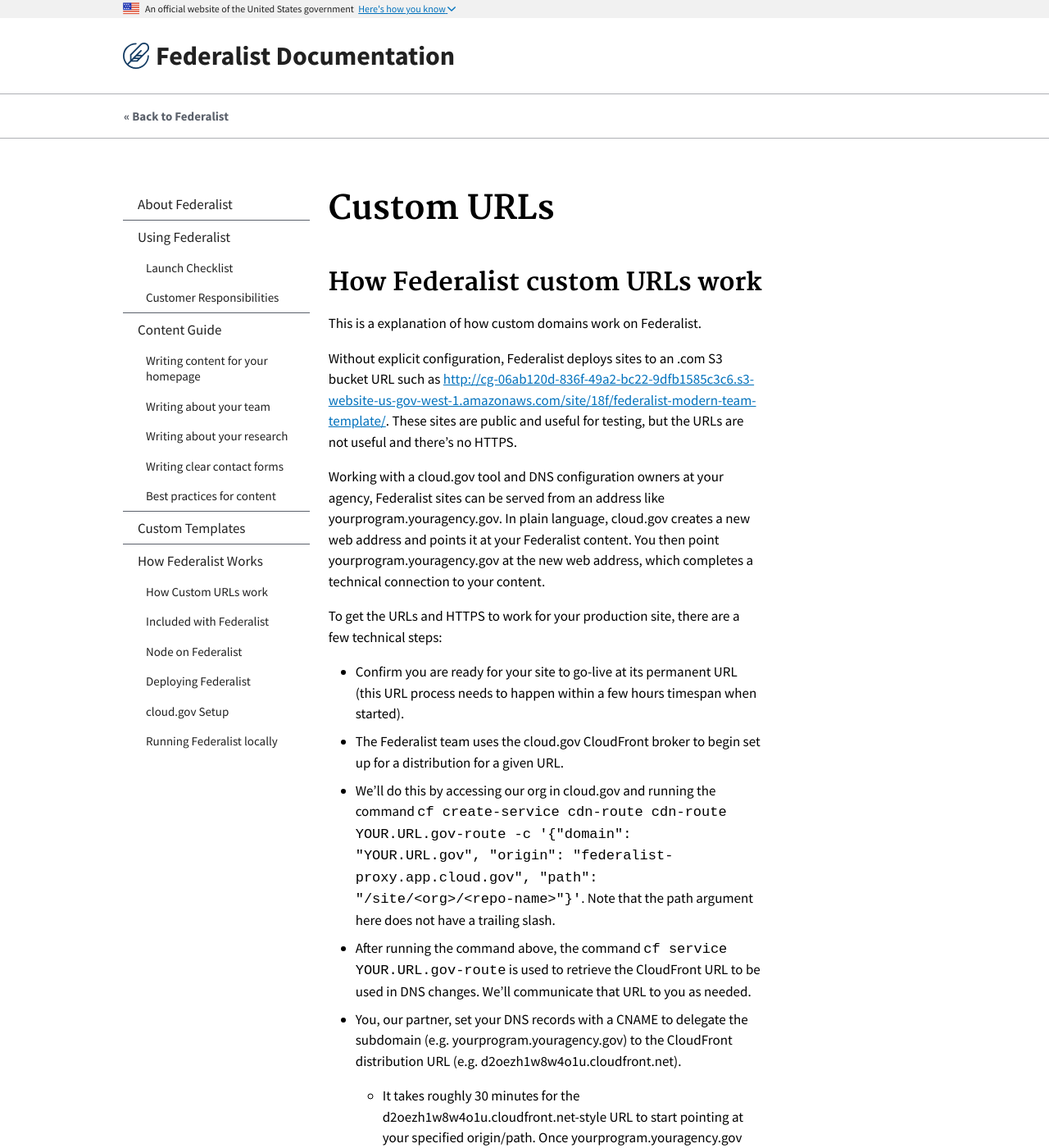
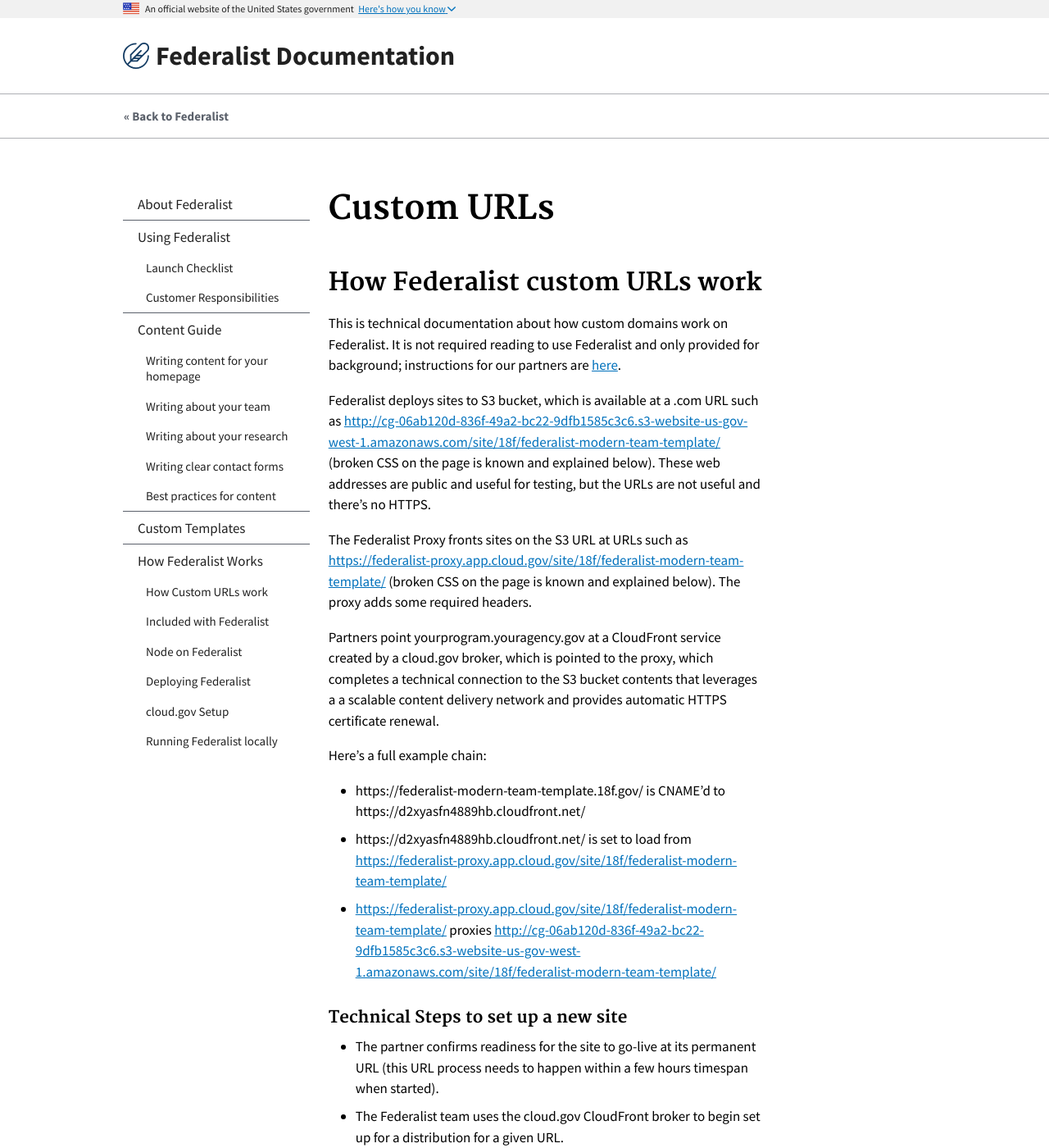
Before and after one commit to Macy-FK/federaliste, a Jekyll site: the page built from pages/how-federalist-works/custom-urls.md, in a window 1280 px wide and 1400 px high. Shown: the whole window at 82% size. Built offline with Jekyll 4.4.1, drawn with Linux system fonts in a browser that asks for light colours; Markdown is read by kramdown in place of the engine named in the settings; some of the changed text lies outside the part shown.

Commit message:
overhauled the custom URL page

```diff
--- a/pages/how-federalist-works/custom-urls.md
+++ b/pages/how-federalist-works/custom-urls.md
@@ -5,21 +5,28 @@ parent: How Federalist Works
 
 ## How Federalist custom URLs work
 
-This is a explanation of how custom domains work on Federalist.
+This is technical documentation about how custom domains work on Federalist. It is not required reading to use Federalist and only provided for background; instructions for our partners are [here](/pages/using-federalist/launch-checklist/).
 
-Without explicit configuration, Federalist deploys sites to an .com S3 bucket URL such as [http://cg-06ab120d-836f-49a2-bc22-9dfb1585c3c6.s3-website-us-gov-west-1.amazonaws.com/site/18f/federalist-modern-team-template/](http://cg-06ab120d-836f-49a2-bc22-9dfb1585c3c6.s3-website-us-gov-west-1.amazonaws.com/site/18f/federalist-modern-team-template/). These sites are public and useful for testing, but the URLs are not useful and there's no HTTPS.
+Federalist deploys sites to S3 bucket, which is available at a .com URL such as [http://cg-06ab120d-836f-49a2-bc22-9dfb1585c3c6.s3-website-us-gov-west-1.amazonaws.com/site/18f/federalist-modern-team-template/](http://cg-06ab120d-836f-49a2-bc22-9dfb1585c3c6.s3-website-us-gov-west-1.amazonaws.com/site/18f/federalist-modern-team-template/) (broken CSS on the page is known and explained below). These web addresses are public and useful for testing, but the URLs are not useful and there's no HTTPS.
 
-Working with a cloud.gov tool and DNS configuration owners at your agency, Federalist sites can be served from an address like yourprogram.youragency.gov. In plain language, cloud.gov creates a new web address and points it at your Federalist content. You then point yourprogram.youragency.gov at the new web address, which completes a technical connection to your content.
+The Federalist Proxy fronts sites on the S3 URL at URLs such as [https://federalist-proxy.app.cloud.gov/site/18f/federalist-modern-team-template/](https://federalist-proxy.app.cloud.gov/site/18f/federalist-modern-team-template/) (broken CSS on the page is known and explained below). The proxy adds some required headers.
 
-To get the URLs and HTTPS to work for your production site, there are a few technical steps:
+Partners point yourprogram.youragency.gov at a CloudFront service created by a cloud.gov broker, which is pointed to the proxy, which completes a technical connection to the S3 bucket contents that leverages a a scalable content delivery network and provides automatic HTTPS certificate renewal.
 
- - Confirm you are ready for your site to go-live at its permanent URL (this URL process needs to happen within a few hours timespan when started).
+Here's a full example chain:
+ - https://federalist-modern-team-template.18f.gov/ is CNAME'd to https://d2xyasfn4889hb.cloudfront.net/
+ - https://d2xyasfn4889hb.cloudfront.net/ is set to load from [https://federalist-proxy.app.cloud.gov/site/18f/federalist-modern-team-template/](https://federalist-proxy.app.cloud.gov/site/18f/federalist-modern-team-template/)
+ - [https://federalist-proxy.app.cloud.gov/site/18f/federalist-modern-team-template/](https://federalist-proxy.app.cloud.gov/site/18f/federalist-modern-team-template/) proxies [http://cg-06ab120d-836f-49a2-bc22-9dfb1585c3c6.s3-website-us-gov-west-1.amazonaws.com/site/18f/federalist-modern-team-template/](http://cg-06ab120d-836f-49a2-bc22-9dfb1585c3c6.s3-website-us-gov-west-1.amazonaws.com/site/18f/federalist-modern-team-template/)
+
+### Technical Steps to set up a new site
+
+ - The partner confirms readiness for the site to go-live at its permanent URL (this URL process needs to happen within a few hours timespan when started).
  - The Federalist team uses the cloud.gov CloudFront broker to begin set up for a distribution for a given URL.
-  - We'll do this by accessing our org in cloud.gov and running the command `cf create-service cdn-route cdn-route YOUR.URL.gov-route -c '{"domain": "YOUR.URL.gov", "origin": "federalist-proxy.app.cloud.gov", "path": "/site/<org>/<repo-name>"}'`. Note that the path argument here does not have a trailing slash.
- - After running the command above, the command `cf service YOUR.URL.gov-route` is used to retrieve the CloudFront URL to be used in DNS changes. We'll communicate that URL to you as needed.
- - You, our partner, set your DNS records with a CNAME to delegate the subdomain (e.g. yourprogram.youragency.gov) to the CloudFront distribution URL (e.g. d2oezh1w8w4o1u.cloudfront.net).
-   - It takes roughly 30 minutes for the d2oezh1w8w4o1u.cloudfront.net-style URL to start pointing at your specified origin/path. Once yourprogram.youragency.gov shows your site content (perhaps without images or CSS) under the correct HTTPS certificate, you'll know the CloudFront delegation process is complete.
- - Modify your site's Federalist's configuration with the custom URL to ensure assets and CSS are configured appropriately for the custom URL.
- - The site is then served from the CloudFront broker with automatic HTTPS. You retain control over the DNS settings.
+  - We do this by accessing our org in cloud.gov and running the command `cf create-service cdn-route cdn-route YOUR.URL.gov-route -c '{"domain": "YOUR.URL.gov", "origin": "federalist-proxy.app.cloud.gov", "path": "/site/<org>/<repo-name>"}'`. Note that the path argument here does not have a trailing slash.
+ - After running the command above, the command `cf service YOUR.URL.gov-route` is used to retrieve the CloudFront URL to be used in DNS changes. We communicate that URL to whoever sets the DNS records.
+ - The partner sets DNS records with a CNAME to point the subdomain (e.g. yourprogram.youragency.gov) to the CloudFront distribution URL (e.g. d2oezh1w8w4o1u.cloudfront.net).
+   - It takes roughly 15-30 minutes for the CNAME to a d2oezh1w8w4o1u.cloudfront.net-style URL to propagate and the broker to create an HTTPS certificate, which also must propagate. Once yourprogram.youragency.gov shows site content (perhaps without images or CSS) under the correct HTTPS certificate, the CloudFront delegation process is complete.
+ - The partner then modifies their site's Federalist's configuration with the custom URL to ensure assets and CSS are loaded at the custom URL. This is deliberate so that the site only loads at the correct URL, such as [https://federalist-modern-team-template.18f.gov/](https://federalist-modern-team-template.18f.gov/).
+ - The site is then served from the CloudFront broker with automatic HTTPS. Partners retain control of DNS.
 
-Here's a [specific GitHub issue](https://github.com/18F/federalist/issues/551#issuecomment-255841203) with instructions from a successful migration. Note that the HTTPS certifications are managed automatically by the broker using [Let's Encrypt](https://en.wikipedia.org/wiki/Let%27s_Encrypt), which means there is no cost for the HTTPS certificate for you or 18F.
+Here's a [specific GitHub issue](https://github.com/18F/federalist/issues/551#issuecomment-255841203) with instructions from a successful migration. Note that the HTTPS certifications are managed automatically by the broker using [Let's Encrypt](https://en.wikipedia.org/wiki/Let%27s_Encrypt), which means there is no cost for the HTTPS certificate to partners or 18F.
```
